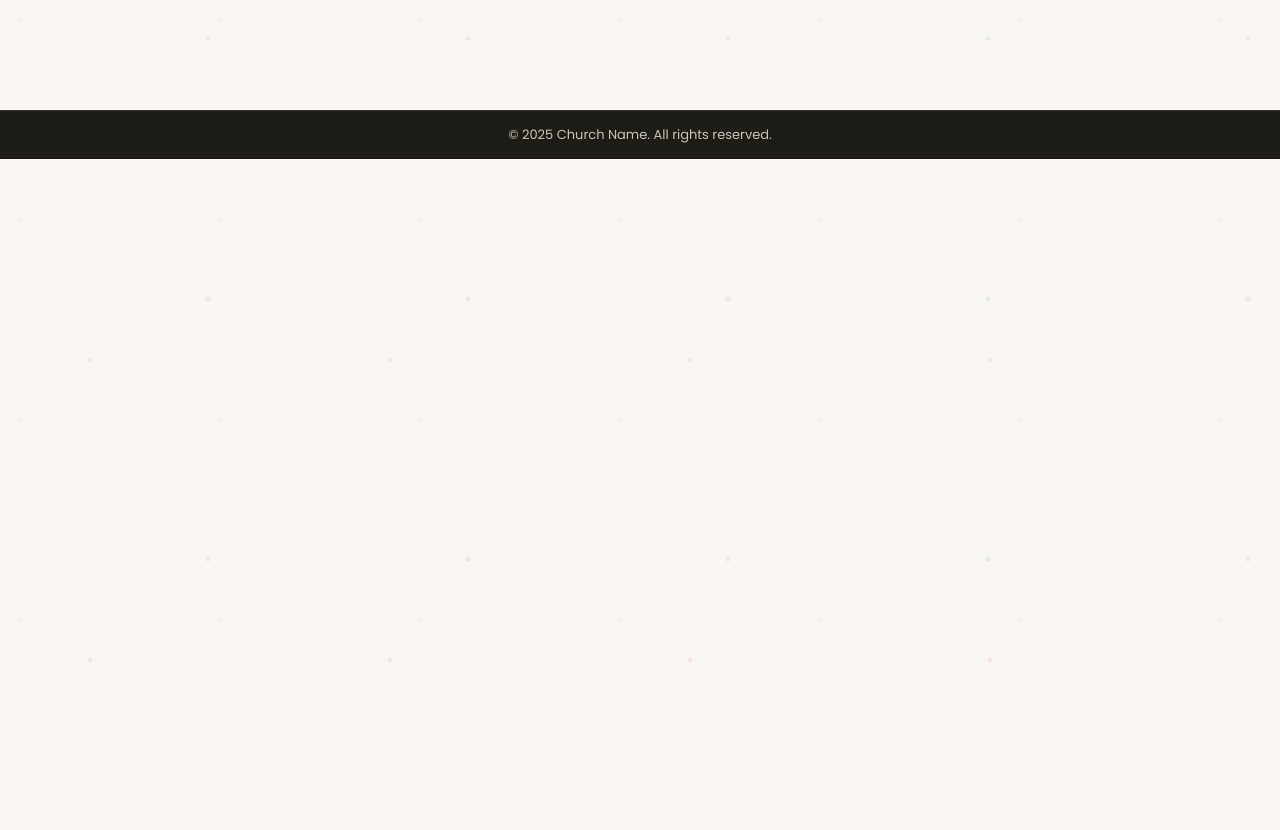
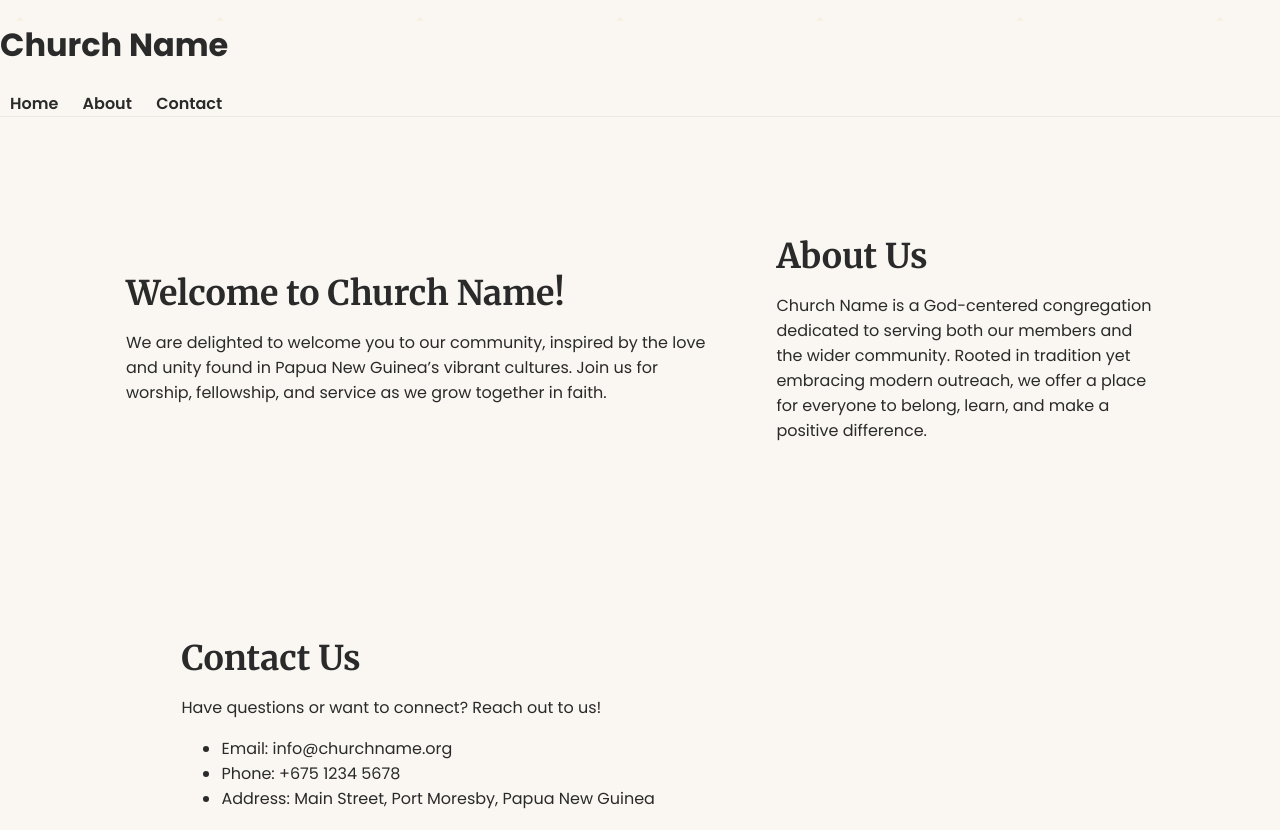
Before and after one commit to kolosokame02-ops/kolosokame02-ops.github.io, a plain HTML site: page index.html in a window 1280 px wide. Shown: the top 830 px of the page. Before the commit the page ends 800 px from the top, so only its background shows below. Drawn offline with Linux system fonts and the light colour scheme.

Commit message:
Update index.html

```diff
--- a/index.html
+++ b/index.html
@@ -5,25 +5,59 @@
   <meta name="viewport" content="width=device-width, initial-scale=1" />
   <title>Church Name — Papua New Guinea</title>
   <meta name="description" content="A warm, God-centered church website template inspired by Papua New Guinea's cultures and colors." />
-<link rel="stylesheet" href="css/styles.css">
+  <link rel="stylesheet" href="css/styles.css">
   <link href="https://fonts.googleapis.com/css2?family=Poppins:wght@300;400;600;700&family=Merriweather:wght@400;700&display=swap" rel="stylesheet">
 </head>
 <body>
-  <!-- Header (same on all pages) -->
-  <!-- ...navigation and brand... -->
+  <!-- Header -->
+  <header>
+    <h1>Church Name</h1>
+    <nav>
+      <a href="#home">Home</a>
+      <a href="#about">About</a>
+      <a href="#contact">Contact</a>
+    </nav>
+  </header>
 
   <main id="home" class="hero" aria-labelledby="welcome-title">
-    <!-- Hero content as in your template -->
+    <!-- Welcome Section -->
+    <section>
+      <h2 id="welcome-title">Welcome to Church Name!</h2>
+      <p>
+        We are delighted to welcome you to our community, inspired by the love and unity found in Papua New Guinea’s vibrant cultures. Join us for worship, fellowship, and service as we grow together in faith.
+      </p>
+    </section>
+
+    <!-- About Section -->
+    <section id="about">
+      <h2>About Us</h2>
+      <p>
+        Church Name is a God-centered congregation dedicated to serving both our members and the wider community. Rooted in tradition yet embracing modern outreach, we offer a place for everyone to belong, learn, and make a positive difference.
+      </p>
+    </section>
+
+    <!-- Contact Section -->
+    <section id="contact">
+      <h2>Contact Us</h2>
+      <p>
+        Have questions or want to connect? Reach out to us!
+      </p>
+      <ul>
+        <li>Email: <a href="mailto:info@churchname.org">info@churchname.org</a></li>
+        <li>Phone: +675 1234 5678</li>
+        <li>Address: Main Street, Port Moresby, Papua New Guinea</li>
+      </ul>
+    </section>
   </main>
 
-  <!-- Quick About, Ministries, Events, Donate, Contact teasers as desired -->
-
-  <!-- Footer (same on all pages) -->
+  <!-- Footer -->
   <footer>
-    <!-- ...footer content... -->
     <div class="copy">© <span id="year"></span> Church Name. All rights reserved.</div>
   </footer>
+  <script>
+    // Auto-update year
+    document.getElementById("year").textContent = new Date().getFullYear();
+  </script>
   <script src="js/main.js"></script>
 </body>
-
 </html>
```
